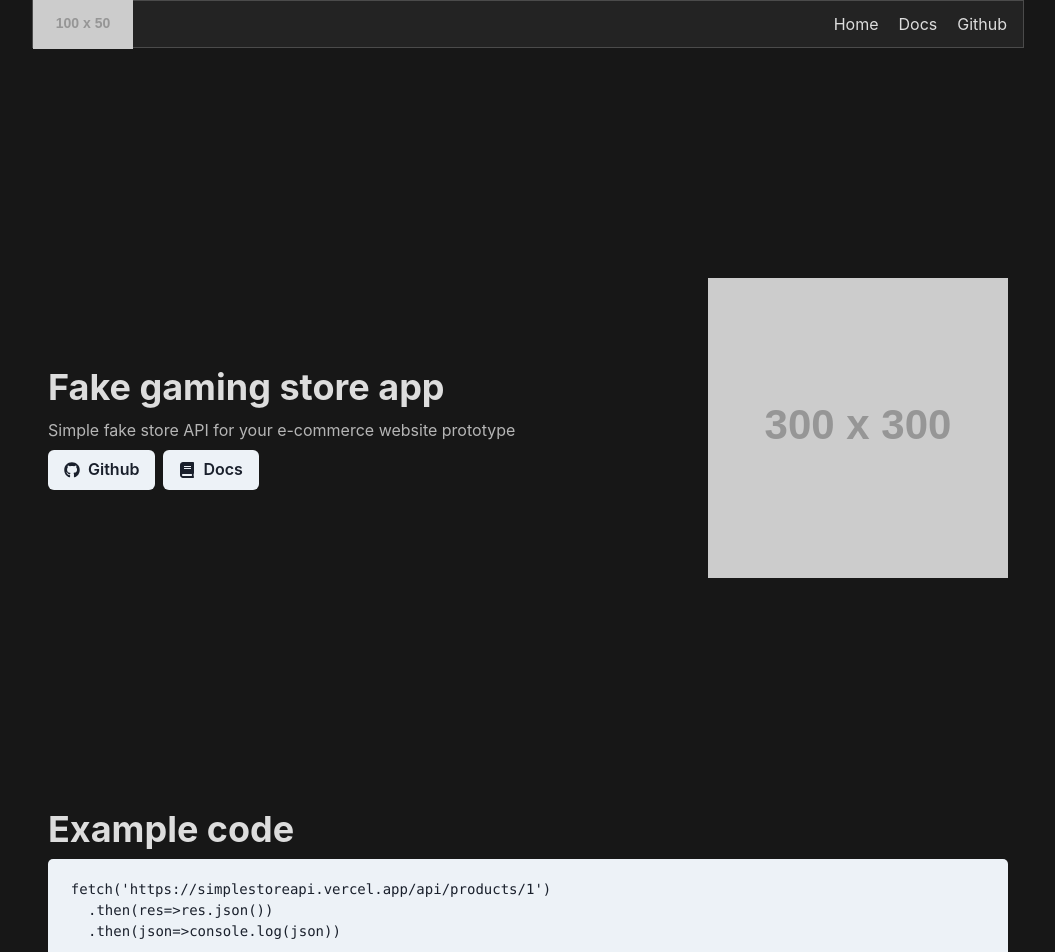
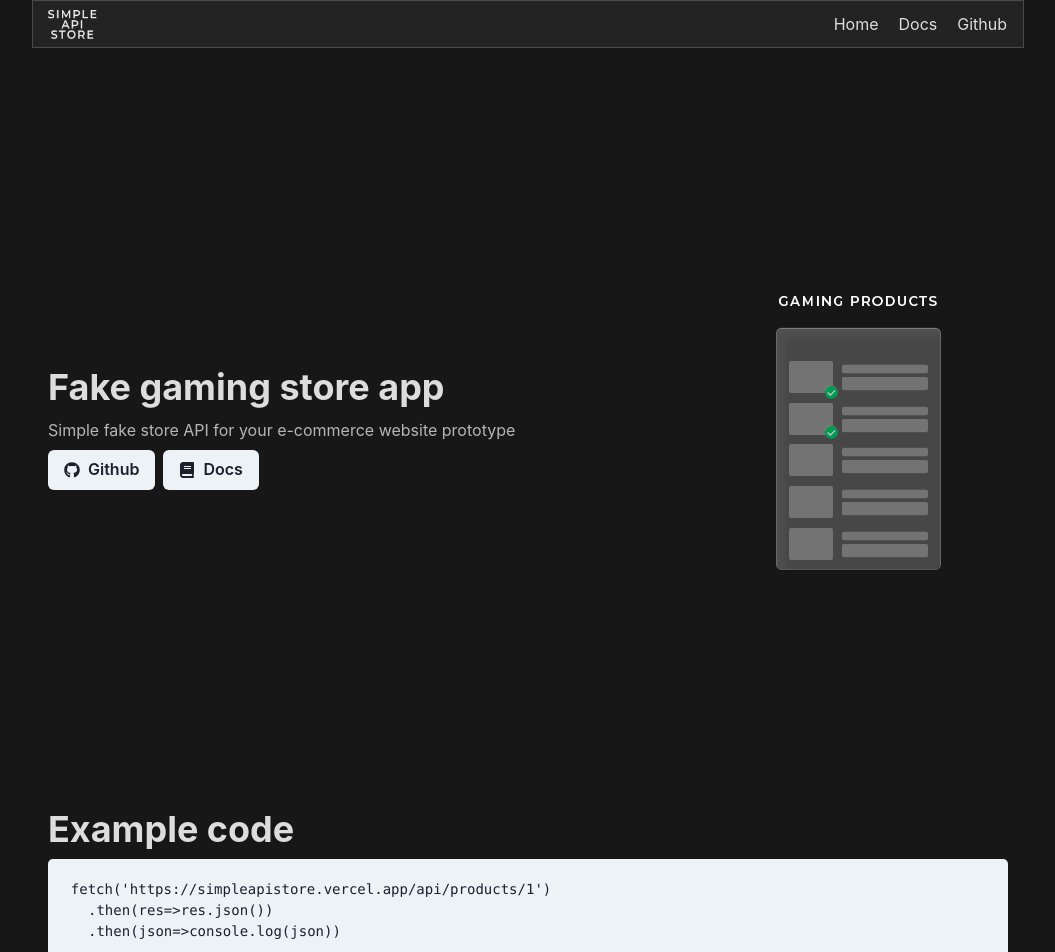
Before and after one commit to pabloramoss/fake-api-shop, a Next.js app: page / in a window 1280 px wide. Shown: the top 952 px of the page, without its empty margins (112-1167 px from the left). Built offline with nearby package versions, Linux system fonts and the light colour scheme.

Commit message:
add images with next/image

```diff
--- a/pages/docs.tsx
+++ b/pages/docs.tsx
@@ -4,7 +4,7 @@ import Navbar from "../src/Navbar/index"
 import Content from "../src/Content/index"
 import { Box, Container, Grid, GridItem } from '@chakra-ui/react';
 
-const docs: React.FC = ()=> {
+const Docs: React.FC = ()=> {
 
   return(
     <Box bg="brand.400" overflowX="auto">
@@ -34,4 +34,4 @@ const docs: React.FC = ()=> {
     </Box>
   )
 }
-export default docs
+export default Docs
--- a/src/Home/index.tsx
+++ b/src/Home/index.tsx
@@ -1,35 +1,41 @@
-import { Container, Stack, Heading, HStack, Button, Box, Text, Image, Link, Code } from '@chakra-ui/react';
+import { Container, Stack, Heading, HStack, Button, Box, Text, Code } from '@chakra-ui/react';
 import { FaGithub, FaBook } from 'react-icons/fa';
 import React from 'react';
+import Link from "next/link"
+import Image from "next/image"
 
 const HomeContent: React.FC = ()=> {
 
   return(
     <Container maxW="container.lg" pb={20}>
-      <HStack justifyContent="space-between" h="95vh" >
-        <Stack>
+      <Stack direction={{ base: "column", md: "row" }} alignItems="center" justifyContent={{base: "normal", md: "space-between"}} h="95vh" >
+        <Stack mt={{base: 100, md: 0}}>
           <Heading color="brand.50">Fake gaming store app</Heading>
           <Text color="brand.50" opacity={0.8}>Simple fake store API for your e-commerce website prototype</Text>
           <HStack>
-            <Link _hover={{textDecoration:"none"}} href='https://github.com/pabloramoss/fake-api-shop'>
+            <Link href='https://github.com/pabloramoss/fake-api-shop'>
+              <a>
                 <Button colorScheme="gray" leftIcon={<FaGithub />}>
                   Github
                 </Button>
+              </a>
             </Link>
-            <Link _hover={{textDecoration:"none"}} href='/docs'>
+            <Link href='/docs'>
+              <a>
                 <Button colorScheme="gray" leftIcon={<FaBook />}>
                 Docs
               </Button>
+              </a>
             </Link>
           </HStack>
         </Stack>
-        <Image src="https://via.placeholder.com/300" alt='logo'/>
-      </HStack>
+        <Image height={300} width={300} src="/homeImage.png" alt='simple api home image'/>
+      </Stack>
       <Stack spacing={10} mb={30}>
         <Stack>
           <Heading color="brand.50">Example code</Heading>
           <Stack rounded={5} spacing={0} bg="gray.100" p={5}>
-            <Code>{`fetch('https://simplestoreapi.vercel.app/api/products/1')`}</Code>
+            <Code>{`fetch('https://simpleapistore.vercel.app/api/products/1')`}</Code>
             <Code ps={5}>{`.then(res=>res.json())`}</Code>
             <Code ps={5}>{`.then(json=>console.log(json))`}</Code>
           </Stack>
@@ -38,12 +44,18 @@ const HomeContent: React.FC = ()=> {
           <Heading color="brand.50">Resources</Heading>
           <Text color="brand.50">This simple api comes with only 1 resource:</Text>
           <Stack color="brand.50" direction="row" justifyContent="space-between" maxW={400}>
-            <Link fontWeight={500}>Products</Link>
+            <Link href="/api/products">
+              <a>
+                <Text fontWeight={500}>Products</Text>
+              </a>
+            </Link>
             <Text>30 products</Text>
           </Stack>
           <Box>
-            <Link href='/docs'>
+            <Link href="/docs">
+              <a>
                 <Button>View details</Button>
+              </a>
             </Link>
           </Box>
         </Stack>
@@ -52,15 +64,25 @@ const HomeContent: React.FC = ()=> {
           <Text color="brand.50">HTTP methods supported:</Text>
           <Stack color="brand.50" direction="row" justifyContent="space-between" maxW={400}>
             <Text fontWeight={600}>GET</Text>
-            <Link href='/api/products' fontWeight={500}>/api/products</Link>
+            <Link href='/api/products'>
+              <a>
+                <Text fontWeight={500}>/api/products</Text>
+              </a>
+            </Link>
           </Stack>
           <Stack color="brand.50" direction="row" justifyContent="space-between" maxW={400}>
             <Text fontWeight={600}>GET</Text>
-            <Link href='/api/products/1' fontWeight={500}>/api/products/1</Link>
+            <Link href='/api/products/1'>
+              <a>
+                <Text fontWeight={500}>/api/products/1</Text>
+              </a>
+            </Link>
           </Stack>
           <Box>
             <Link href='/docs'>
+              <a>
                 <Button>View details</Button>
+              </a>
             </Link>
           </Box>
         </Stack>
--- a/src/Navbar/index.tsx
+++ b/src/Navbar/index.tsx
@@ -1,13 +1,20 @@
 import React from 'react';
 import Link from "next/link"
-import { Stack, Image } from '@chakra-ui/react';
+import Image from "next/image"
+import { Box, Stack } from '@chakra-ui/react';
 
 
 const Navbar: React.FC = ()=> {
 
   return(
     <Stack justifyContent="space-between" direction="row" alignItems="center" className='card' height="6vh">
-      <Image height={50} width={100} src="https://via.placeholder.com/100x50" alt='api logo' />
+      <Box mt={2}>
+        <Link href="/">
+          <a>
+            <Image height={40} width={80} src="/logo.png" alt='api logo' />
+          </a>
+        </Link>
+      </Box>
       <Stack direction="row" spacing={5} pe={4} color="brand.50">
         <Link href="/">
           <a>Home</a>
```
Also changed, not shown: public/homeImage.png (added), public/logo.png (added). Lines whose indentation alone changed are shown as unchanged.
